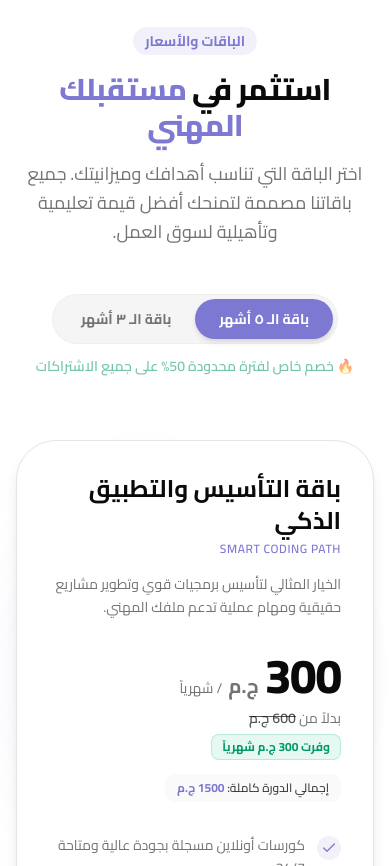
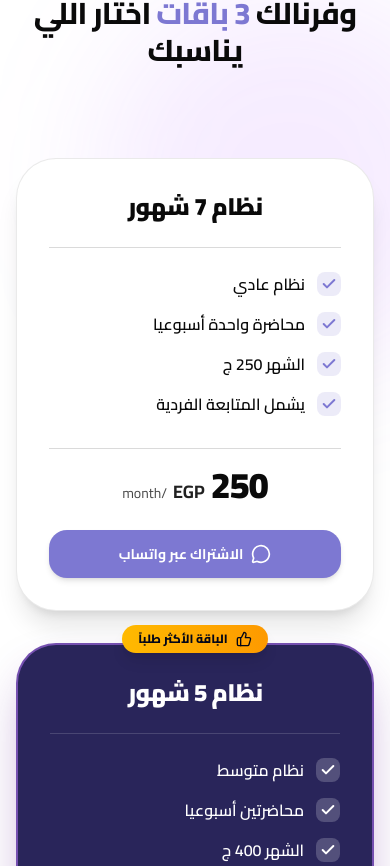
Before and after one commit to KareemGamal8/nova-studio-project, a Next.js app: page / in a window 390 px wide. Shown: the part 5698-6564 px from the top of the page. Built offline with nearby package versions, Linux system fonts and the light colour scheme.

Commit message:
feat: update course packages component to match 3-package system flyer

```diff
--- a/src/modules/home/components/Packages.tsx
+++ b/src/modules/home/components/Packages.tsx
@@ -1,221 +1,201 @@
 "use client";
 
-import { useState } from "react";
-import { Check, MessageCircle, Sparkles } from "lucide-react";
+import { Check, MessageCircle, Sparkles, ThumbsUp } from "lucide-react";
 import Link from "next/link";
 
-interface PricingDetails {
-  pricePerMonth: string;
-  originalPricePerMonth: string;
-  totalPrice: string;
+interface Package {
+  id: string;
+  name: string;
+  badgeText: string;
+  pace: string;
+  lectures: string;
+  monthlyPriceText: string;
+  numericPrice: string;
+  followup: string;
+  popular?: boolean;
   whatsappMessage: string;
 }
 
-interface Package {
-  id: number;
-  name: string;
-  englishName: string;
-  description: string;
-  popular: boolean;
-  features: string[];
-  pricing: {
-    "3_months": PricingDetails;
-    "5_months": PricingDetails;
-  };
-}
-
-const packages: Package[] = [
+const packagesData: Package[] = [
   {
-    id: 1,
-    name: "باقة التأسيس والتطبيق الذكي",
-    englishName: "Smart Coding Path",
-    description: "الخيار المثالي لتأسيس برمجيات قوي وتطوير مشاريع حقيقية ومهام عملية تدعم ملفك المهني.",
+    id: "7_months",
+    name: "نظام 7 شهور",
+    badgeText: "نظام عادي",
+    pace: "نظام عادي",
+    lectures: "محاضرة واحدة أسبوعيا",
+    monthlyPriceText: "الشهر 250 ج",
+    numericPrice: "250",
+    followup: "يشمل المتابعة الفردية",
     popular: false,
-    features: [
-      "كورسات أونلاين مسجلة بجودة عالية ومتاحة 24/7",
-      "تطبيقات وتطوير مشاريع حقيقية لكل كورس",
-      "مهام وتحديات برمجية (Tasks) بعد كل محاضرة لترسيخ الفهم",
-      "دعم فني ومساعدة لحل المشاكل البرمجية (Errors)",
-      "مجتمع CodeCody الخاص للطلاب لمشاركة المعرفة",
-      "شهادة إتمام معتمدة بعد إنهاء المسار بنجاح",
-    ],
-    pricing: {
-      "3_months": {
-        pricePerMonth: "500",
-        originalPricePerMonth: "1000",
-        totalPrice: "1500",
-        whatsappMessage: "أهلاً، أريد الاشتراك في (باقة التأسيس والتطبيق الذكي) لمدة 3 أشهر بسعر 500 ج.م/شهرياً (الإجمالي 1500 ج.م بدلاً من 3000 ج.م) وأريد تفاصيل خطة الدفع وبدء الدراسة.",
-      },
-      "5_months": {
-        pricePerMonth: "300",
-        originalPricePerMonth: "600",
-        totalPrice: "1500",
-        whatsappMessage: "أهلاً، أريد الاشتراك في (باقة التأسيس والتطبيق الذكي) لمدة 5 أشهر بسعر 300 ج.م/شهرياً (الإجمالي 1500 ج.م بدلاً من 3000 ج.م) وأريد تفاصيل خطة الدفع وبدء الدراسة.",
-      },
-    },
+    whatsappMessage:
+      "أهلاً، أريد الاشتراك في كورس Front-End (نظام 7 شهور) بسعر 250 EGP/شهرياً. أريد الاستفسار عن التفاصيل وطريقة البدء.",
   },
   {
-    id: 2,
-    name: "باقة الاحتراف والتوجيه الشخصي",
-    englishName: "Pro Mentor Path",
-    description: "باقة النخبة (سوبر) التي تمنحك متابعة شخصية 1-on-1 وتقييمات مستمرة لكودك وتأهيل كامل لسوق العمل.",
+    id: "5_months",
+    name: "نظام 5 شهور",
+    badgeText: "نظام متوسط",
+    pace: "نظام متوسط",
+    lectures: "محاضرتين أسبوعيا",
+    monthlyPriceText: "الشهر 400 ج",
+    numericPrice: "400",
+    followup: "يشمل المتابعة الفردية",
     popular: true,
-    features: [
-      "جميع مميزات باقة التأسيس والتطبيق الذكي",
-      "متابعة شخصية مستمرة 1-on-1 مع مهندس برمجيات محترف لتوجيهك",
-      "تقييمات دورية مخصصة لمستوى الطالب وتحديد نقاط القوة والضعف",
-      "جلسات مراجعة كود فردية (Code Review) لضمان كتابة كود احترافي",
-      "جلسات استشارية للتحضير لسوق العمل وبناء السيرة الذاتية وLinkedIn",
-      "أولوية قصوى للدعم والرد الفوري على الاستفسارات وحل المشاكل المعقدة",
-    ],
-    pricing: {
-      "3_months": {
-        pricePerMonth: "600",
-        originalPricePerMonth: "1200",
-        totalPrice: "1800",
-        whatsappMessage: "أهلاً، أريد الاشتراك في (باقة الاحتراف والتوجيه الشخصي - السوبر) لمدة 3 أشهر بسعر 600 ج.م/شهرياً (الإجمالي 1800 ج.م بدلاً من 3600 ج.م) وأريد تفاصيل خطة الدفع وبدء الدراسة.",
+    whatsappMessage:
+      "أهلاً، أريد الاشتراك في كورس Front-End (نظام 5 شهور) بسعر 400 EGP/شهرياً. أريد الاستفسار عن التفاصيل وطريقة البدء.",
   },
-      "5_months": {
-        pricePerMonth: "400",
-        originalPricePerMonth: "800",
-        totalPrice: "2000",
-        whatsappMessage: "أهلاً، أريد الاشتراك في (باقة الاحتراف والتوجيه الشخصي - السوبر) لمدة 5 أشهر بسعر 400 ج.م/شهرياً (الإجمالي 2000 ج.م بدلاً من 4000 ج.م) وأريد تفاصيل خطة الدفع وبدء الدراسة.",
-      },
-    },
+  {
+    id: "3_months",
+    name: "نظام 3 شهور",
+    badgeText: "نظام مكثف",
+    pace: "نظام مكثف",
+    lectures: "3 محاضرات أسبوعيا",
+    monthlyPriceText: "الشهر 600 ج",
+    numericPrice: "600",
+    followup: "يشمل متابعة فردية مكثفة",
+    popular: false,
+    whatsappMessage:
+      "أهلاً، أريد الاشتراك في كورس Front-End (نظام 3 شهور) بسعر 600 EGP/شهرياً. أريد الاستفسار عن التفاصيل وطريقة البدء.",
   },
 ];
 
 export function Packages() {
-  const WHATSAPP_NUMBER = "201063231619";
-  const [duration, setDuration] = useState<"3_months" | "5_months">("5_months");
+  const WHATSAPP_NUMBER = "201273790351";
+
+  const DISPLAY_PHONE = "01273790351";
 
   return (
-    <section id="packages" className="bg-background py-20 lg:py-32 relative overflow-hidden font-cairo">
-      {/* Background decorations */}
-      <div className="absolute top-1/4 left-0 w-72 h-72 bg-primary/5 rounded-full blur-3xl pointer-events-none" />
-      <div className="absolute bottom-1/4 right-0 w-96 h-96 bg-[var(--grad-purble-dark)]/5 rounded-full blur-3xl pointer-events-none" />
+    <section id="packages" className="bg-background pb-32  relative overflow-hidden font-cairo">
+      {/* Dynamic Background Glows */}
+      <div className="absolute top-10 left-1/4 w-96 h-96 bg-purple-500/10 rounded-full blur-3xl pointer-events-none" />
+      <div className="absolute bottom-10 right-1/4 w-[30rem] h-[30rem] bg-indigo-500/10 rounded-full blur-3xl pointer-events-none" />
 
       <div className="container mx-auto px-4 md:px-8 relative z-10">
-        <div className="mb-12 flex flex-col items-center space-y-4 text-center">
-          <div className="inline-flex items-center rounded-full bg-primary/10 px-3 py-1 text-sm font-bold text-primary">
-            الباقات والأسعار
-          </div>
-          <h2 className="text-3xl font-extrabold tracking-tight text-foreground sm:text-4xl md:text-5xl">
-            استثمر في <span className="text-primary dark:bg-linear-to-r dark:from-[var(--grad-purble-dark)] dark:to-[var(--grad-purble-light)] dark:bg-clip-text dark:text-transparent">مستقبلك المهني</span>
-          </h2>
-          <p className="max-w-[42rem] text-lg leading-relaxed text-muted-foreground sm:text-xl">
-            اختر الباقة التي تناسب أهدافك وميزانيتك. جميع باقاتنا مصممة لتمنحك أفضل قيمة تعليمية وتأهيلية لسوق العمل.
-          </p>
+        {/* Top Header Section */}
+        <div className="mb-16 flex flex-col items-center text-center space-y-4">
+          <div className="inline-flex items-center gap-2 rounded-full bg-primary/10 px-4 py-1.5 text-sm font-bold text-primary dark:bg-primary/20">
+            <Sparkles className="size-4 animate-pulse" />
+            أنظمة الكورس
           </div>
 
-        {/* Dynamic Switcher Toggle */}
-        <div className="mb-16 flex flex-col items-center gap-3">
-          <div className="relative flex rounded-full bg-secondary p-1 dark:bg-[#130a33]/60 border border-border/40">
-            <button
-              type="button"
-              onClick={() => setDuration("5_months")}
-              className={`relative z-10 rounded-full px-6 py-2.5 text-sm font-bold transition-all duration-300 cursor-pointer ${
-                duration === "5_months"
-                  ? "text-white bg-primary dark:bg-linear-to-r dark:from-[var(--grad-purble-dark)] dark:to-[var(--grad-purble-light)] shadow-md"
-                  : "text-muted-foreground hover:text-foreground"
-              }`}
-            >
-              باقة الـ ٥ أشهر
-            </button>
-            <button
-              type="button"
-              onClick={() => setDuration("3_months")}
-              className={`relative z-10 rounded-full px-6 py-2.5 text-sm font-bold transition-all duration-300 cursor-pointer ${
-                duration === "3_months"
-                  ? "text-white bg-primary dark:bg-linear-to-r dark:from-[var(--grad-purble-dark)] dark:to-[var(--grad-purble-light)] shadow-md"
-                  : "text-muted-foreground hover:text-foreground"
-              }`}
-            >
-              باقة الـ ٣ أشهر
-            </button>
-          </div>
-          <p className="text-sm font-semibold text-emerald-600 dark:text-emerald-400 animate-pulse">
-            🔥 خصم خاص لفترة محدودة 50% على جميع الاشتراكات
-          </p>
+          <h2 className="text-3xl font-extrabold tracking-tight text-foreground sm:text-4xl md:text-5xl  leading-tight">
+            وفرنالك <span className="text-primary">3 باقات</span> اختار اللي يناسبك
+          </h2>
+
         </div>
 
-        <div className="mx-auto grid max-w-5xl grid-cols-1 gap-8 md:grid-cols-2 lg:gap-12">
-          {packages.map((pkg) => {
-            const activePricing = pkg.pricing[duration];
-            const whatsappUrl = `https://wa.me/${WHATSAPP_NUMBER}?text=${encodeURIComponent(activePricing.whatsappMessage)}`;
+        {/* 3 Packages Cards */}
+        <div className="mx-auto grid max-w-6xl grid-cols-1 gap-8 md:grid-cols-3 lg:gap-8 items-stretch pt-6">
+          {packagesData.map((pkg) => {
+            const whatsappUrl = `https://wa.me/${WHATSAPP_NUMBER}?text=${encodeURIComponent(
+              pkg.whatsappMessage
+            )}`;
 
             return (
               <div
                 key={pkg.id}
-                className={`relative flex flex-col overflow-hidden rounded-[2.5rem] border transition-all duration-300 hover:-translate-y-2 p-8 sm:p-10 ${
-                  pkg.popular
-                    ? "border-primary bg-card dark:bg-[#1a1235]/65 dark:border-[var(--grad-purble-dark)]/50 dark:hover:border-[var(--grad-purble-light)]/60 shadow-2xl shadow-primary/10 dark:shadow-[var(--grad-purble-dark)]/15 dark:shadow-[0_0_50px_-12px_rgba(0,0,0,0.4)]"
-                    : "border-border bg-card dark:bg-[#0e0722]/50 dark:border-border/30 dark:hover:border-primary/20 shadow-lg"
+                className={`relative flex flex-col rounded-[2.5rem] transition-all duration-300 hover:-translate-y-2 p-8 sm:p-9 ${pkg.popular
+                  ? "bg-[#29255a] text-white dark:bg-[#1e1b43] shadow-2xl shadow-purple-900/40 border-2 border-purple-400/50 md:-translate-y-4 z-20"
+                  : "bg-card border border-border/80 dark:border-border/40 text-card-foreground shadow-xl hover:shadow-2xl"
                   }`}
               >
+                {/* Popular Badge */}
                 {pkg.popular && (
-                  <div className="absolute right-0 top-0 rounded-bl-[2rem] bg-primary dark:bg-linear-to-r dark:from-[var(--grad-purble-dark)] dark:to-[var(--grad-purble-light)] px-6 py-2 text-sm font-bold text-primary-foreground flex items-center gap-1.5">
-                    <Sparkles className="size-4 animate-pulse" />
-                    الباقة السوبر / الموصى بها
+                  <div className="absolute -top-5 inset-x-0 mx-auto w-max flex items-center gap-2 rounded-full bg-gradient-to-r from-amber-400 to-amber-500 px-4 py-1.5 text-xs font-extrabold text-slate-950 shadow-lg">
+                    <ThumbsUp className="size-4" />
+                    الباقة الأكثر طلباً
                   </div>
                 )}
 
-                <div className={`mb-8 ${pkg.popular ? "mt-4" : ""}`}>
-                  <div className="flex items-center justify-between">
-                    <h3 className="text-2xl font-bold text-foreground">{pkg.name}</h3>
-                  </div>
-                  <span className="text-xs font-semibold text-primary dark:text-[var(--grad-purble-light)] uppercase tracking-wider block mt-1">
-                    {pkg.englishName}
-                  </span>
-                  <p className="mt-4 leading-relaxed text-muted-foreground text-sm">{pkg.description}</p>
+                {/* Package Header */}
+                <div className="text-center pb-6 border-b border-current/15 mb-6">
+                  <h3
+                    className={`text-2xl sm:text-3xl font-black tracking-tight ${pkg.popular ? "text-white" : "text-foreground"
+                      }`}
+                  >
+                    {pkg.name}
+                  </h3>
                 </div>
 
-                <div className="mb-2 flex items-baseline gap-1.5">
-                  <span className="text-5xl font-extrabold tracking-tight text-foreground">{activePricing.pricePerMonth}</span>
-                  <span className="text-xl font-bold text-muted-foreground">ج.م</span>
-                  <span className="text-muted-foreground text-sm">/ شهرياً</span>
+                {/* Feature Bullet List */}
+                <div className="flex-1 space-y-4 mb-8">
+                  <div className="flex items-center gap-3">
+                    <div
+                      className={`flex h-6 w-6 shrink-0 items-center justify-center rounded-md ${pkg.popular
+                        ? "bg-white/20 text-white"
+                        : "bg-primary/15 text-primary"
+                        }`}
+                    >
+                      <Check className="size-4 stroke-[3]" />
+                    </div>
+                    <span className="font-semibold text-base sm:text-lg">{pkg.pace}</span>
                   </div>
 
-                <div className="mb-8 flex flex-col gap-1.5">
-                  <span className="text-sm text-muted-foreground">
-                    بدلاً من <span className="line-through font-semibold text-foreground/70">{activePricing.originalPricePerMonth} ج.م</span>
-                  </span>
-                  <span className="inline-flex self-start rounded-md bg-emerald-500/10 px-2.5 py-1 text-xs font-bold text-emerald-600 dark:text-emerald-400 border border-emerald-500/20">
-                    وفرت {parseInt(activePricing.originalPricePerMonth) - parseInt(activePricing.pricePerMonth)} ج.م شهرياً
-                  </span>
-                  <span className="text-xs font-medium text-foreground/80 mt-2 bg-secondary/50 dark:bg-white/5 rounded-lg px-3 py-1.5 self-start">
-                    إجمالي الدورة كاملة: <span className="font-bold text-primary dark:text-[var(--grad-purble-light)]">{activePricing.totalPrice} ج.م</span>
-                  </span>
+                  <div className="flex items-center gap-3">
+                    <div
+                      className={`flex h-6 w-6 shrink-0 items-center justify-center rounded-md ${pkg.popular
+                        ? "bg-white/20 text-white"
+                        : "bg-primary/15 text-primary"
+                        }`}
+                    >
+                      <Check className="size-4 stroke-[3]" />
+                    </div>
+                    <span className="font-semibold text-base sm:text-lg">{pkg.lectures}</span>
                   </div>
 
-                <div className="mb-10 flex-1 space-y-4 font-sans">
-                  {pkg.features.map((feature, i) => (
-                    <div key={i} className="flex items-start gap-3">
-                      <div className="flex h-6 w-6 shrink-0 items-center justify-center rounded-full bg-primary/10 text-primary dark:bg-[var(--grad-purble-dark)]/20 dark:text-[var(--grad-purble-light)] mt-0.5">
-                        <Check className="size-4" />
+                  <div className="flex items-center gap-3">
+                    <div
+                      className={`flex h-6 w-6 shrink-0 items-center justify-center rounded-md ${pkg.popular
+                        ? "bg-white/20 text-white"
+                        : "bg-primary/15 text-primary"
+                        }`}
+                    >
+                      <Check className="size-4 stroke-[3]" />
                     </div>
-                      <span className="text-muted-foreground text-sm leading-relaxed font-cairo">{feature}</span>
-                    </div>
-                  ))}
+                    <span className="font-semibold text-base sm:text-lg">{pkg.monthlyPriceText}</span>
                   </div>
 
+                  <div className="flex items-center gap-3">
+                    <div
+                      className={`flex h-6 w-6 shrink-0 items-center justify-center rounded-md ${pkg.popular
+                        ? "bg-white/20 text-white"
+                        : "bg-primary/15 text-primary"
+                        }`}
+                    >
+                      <Check className="size-4 stroke-[3]" />
+                    </div>
+                    <span className="font-semibold text-base sm:text-lg">{pkg.followup}</span>
+                  </div>
+                </div>
+
+                {/* Price Display */}
+                <div className="pt-4 border-t border-current/15 mb-6 text-center">
+                  <div className="flex items-baseline justify-center gap-1.5">
+                    <span className="text-4xl sm:text-5xl font-black tracking-tight">
+                      {pkg.numericPrice}
+                    </span>
+                    <span className="text-lg font-bold opacity-90">EGP</span>
+                    <span className="text-sm opacity-75">/month</span>
+                  </div>
+                </div>
+
+                {/* WhatsApp Action Button */}
                 <Link
                   href={whatsappUrl}
                   target="_blank"
                   rel="noopener noreferrer"
-                  className={`inline-flex h-14 items-center justify-center gap-2 rounded-2xl px-8 text-base font-bold transition-all cursor-pointer ${
-                    pkg.popular
-                      ? "bg-primary text-primary-foreground hover:bg-primary/90 hover:shadow-lg hover:shadow-primary/25 dark:bg-linear-to-r dark:from-[var(--grad-purble-dark)] dark:to-[var(--grad-purble-light)] dark:hover:from-[var(--grad-purble-dark)]/90 dark:hover:to-[var(--grad-purble-light)]/90 dark:shadow-lg dark:shadow-[var(--grad-purble-dark)]/20"
-                      : "bg-secondary text-secondary-foreground hover:bg-secondary/80 dark:bg-white/5 dark:text-white dark:hover:bg-white/10 dark:border dark:border-white/10"
+                  className={`inline-flex h-12 items-center justify-center gap-2 rounded-2xl px-6 text-sm sm:text-base font-bold transition-all duration-200 cursor-pointer shadow-md ${pkg.popular
+                    ? "bg-white text-[#29255a] hover:bg-slate-100 hover:shadow-lg"
+                    : "bg-primary text-primary-foreground hover:bg-primary/90"
                     }`}
                 >
                   <MessageCircle className="size-5" />
-                  الاشتراك والاستفسار عبر واتساب
+                  الاشتراك عبر واتساب
                 </Link>
               </div>
             );
           })}
         </div>
+
       </div>
     </section>
   );
--- a/src/shared/endpoint.ts
+++ b/src/shared/endpoint.ts
@@ -1,12 +1,12 @@
 import axios from "axios";
 
+const DEFAULT_API_URL = "https://codekody-nodejs-app.vercel.app/api";
+
 const endpoint = axios.create({
-  baseURL: process.env.NEXT_PUBLIC_API_URL,
+  baseURL: process.env.NEXT_PUBLIC_API_URL || DEFAULT_API_URL,
   headers: {
     "Content-Type": "application/json",
   },
 });
 
-
-
 export default endpoint;
```
Also changed, not shown: src/app/products/page.tsx (+9 -5 lines). Lines whose indentation alone changed are shown as unchanged.
